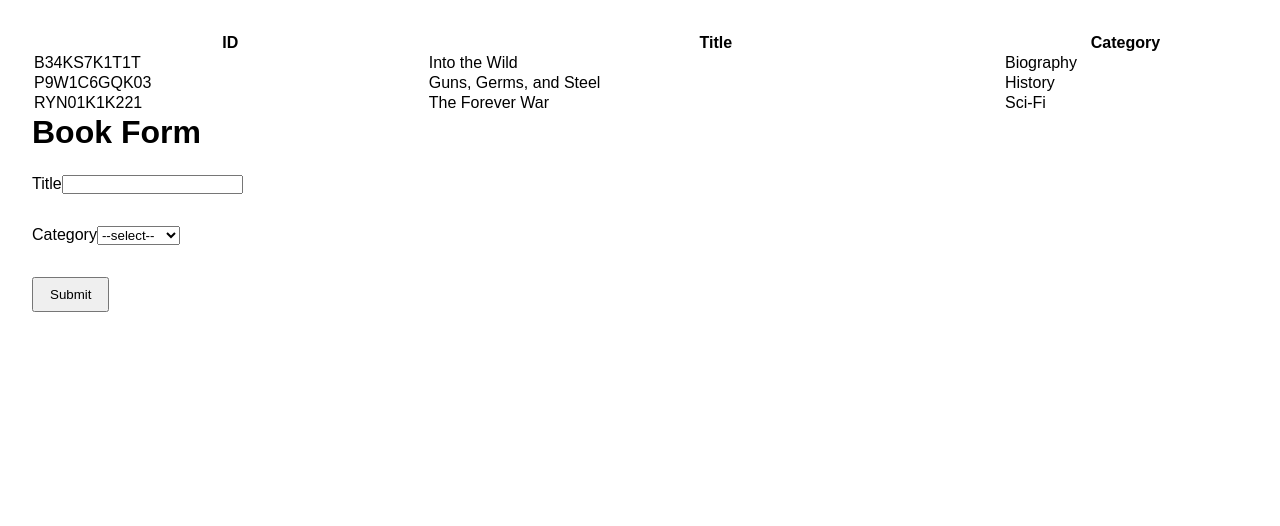
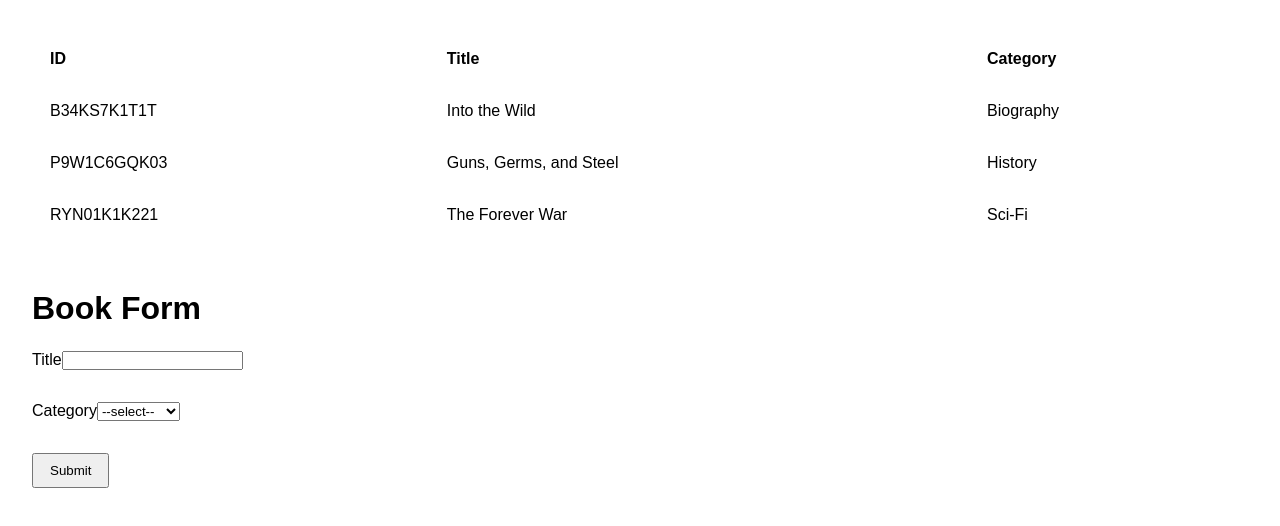
Before and after one commit to cyonii/bookstore-cms, a React (Create React App) app: page / in a window 1280 px wide. Shown: the top 526 px of the page. Built offline with nearby package versions, Linux system fonts and the light colour scheme.

Commit message:
Change css class name

```diff
--- a/src/containers/BooksList.js
+++ b/src/containers/BooksList.js
@@ -7,7 +7,7 @@ const BooksList = (props) => {
   const tableRows = books.map((book) => <BookItem key={book.id} book={book} />);
 
   return (
-    <table className="book-table">
+    <table className="book-list">
       <thead>
         <tr>
           <th>ID</th>
```
